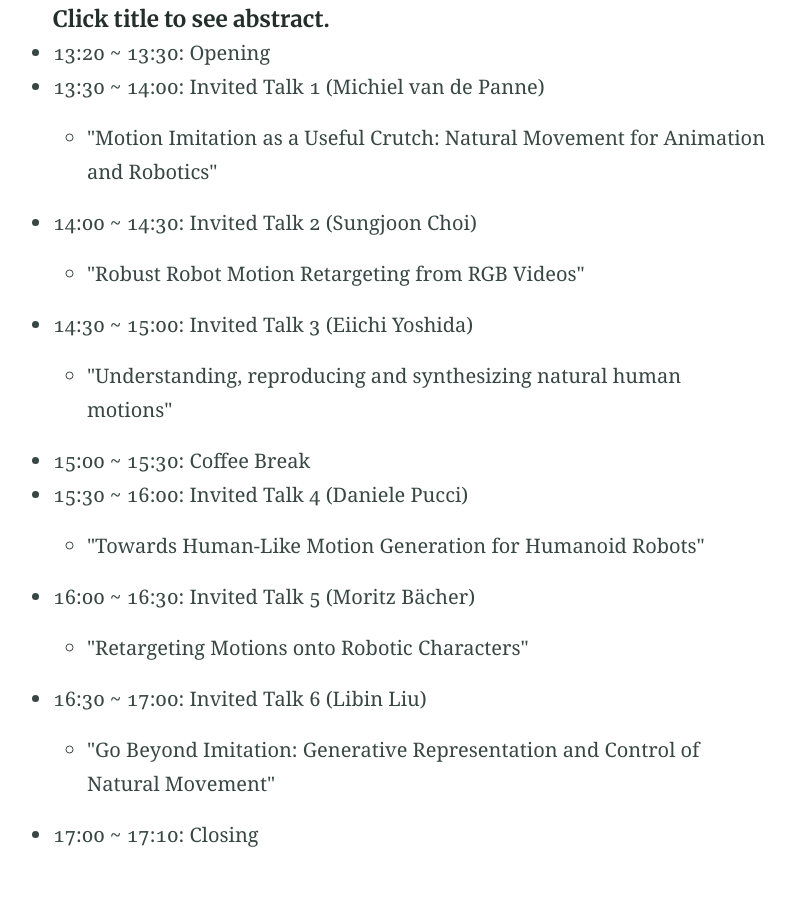
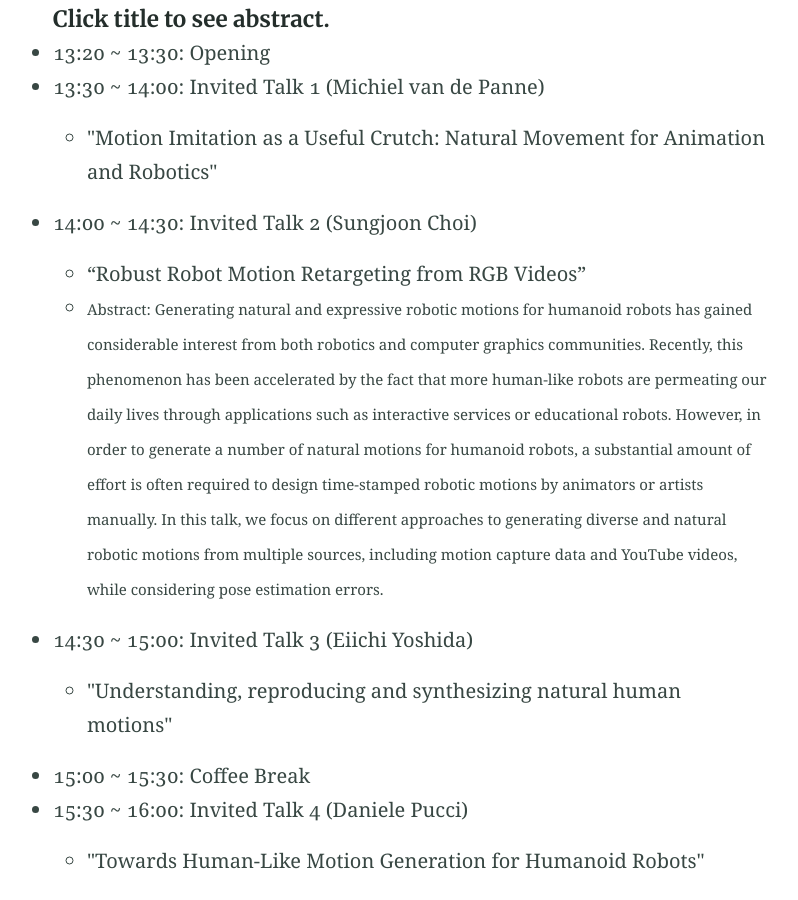
Before and after one commit to toward-natural-motion-generation/rss2023, a Jekyll site: the page built from speakers_and_program.md, in a window 1280 px wide and 900 px high, scrolled down 653 px. Shown: the whole window, without its empty margins (230-1028 px from the left). Built offline with Jekyll 4.4.1, drawn with Linux system fonts in a browser that asks for light colours.

Commit message:
try to show everything

```diff
--- a/speakers_and_program.md
+++ b/speakers_and_program.md
@@ -27,8 +27,8 @@
   * 13:30 ~ 14:00: Invited Talk 1 (Michiel van de Panne)
     * <Details><summary>"Motion Imitation as a Useful Crutch:  Natural Movement for Animation and Robotics"</summary><span style="font-size:15px">Abstract: The generation of purposeful and directable natural movement is a shared goal for animation and robotics. Computer animation methods have a long history of using motion capture data to produce high-quality kinematic motion. In contrast, for physics-based motion generation have long been split into two categories -- those that use motion capture data as a strong prior, and those that aim to generate the motion more directly from first principles. Currently, imitation of motion capture data leads to current state-of-the-art results, in motion quality, particularly when combined with reinforcement learning. However, I will argue that in the long term, imitation-based methods can be viewed as a convenient crutch while we develop better (and more directable) from-first-principles approaches. The belief here is that a combination of physics, compliant actuation, rich sensing, and highly-capable control ultimately underly natural motion.  We'll motivate these arguments with examples including brachiation, locomotion, high-jumps, getting up, and more.</span></Details>
   * 14:00 ~ 14:30: Invited Talk 2 (Sungjoon Choi)
-    * <Details><summary>"Robust Robot Motion Retargeting from RGB Videos"</summary><span style="font-size:15px">Abstract: Generating natural and expressive robotic motions for humanoid robots has gained considerable interest from both robotics and computer graphics communities. Recently, this phenomenon has been accelerated by the fact that more human-like robots are permeating our daily lives through applications such as interactive services or educational robots. However, in order to generate a number of natural motions for humanoid robots, a substantial amount of effort is often required to design time-stamped robotic motions by animators or artists manually. In this talk, we focus on different approaches to generating diverse and natural robotic motions from multiple sources, including motion capture data and YouTube videos, while considering pose estimation errors.
-</span></Details>
+    * "Robust Robot Motion Retargeting from RGB Videos"
+    * <span style="font-size:15px"> Abstract: Generating natural and expressive robotic motions for humanoid robots has gained considerable interest from both robotics and computer graphics communities. Recently, this phenomenon has been accelerated by the fact that more human-like robots are permeating our daily lives through applications such as interactive services or educational robots. However, in order to generate a number of natural motions for humanoid robots, a substantial amount of effort is often required to design time-stamped robotic motions by animators or artists manually. In this talk, we focus on different approaches to generating diverse and natural robotic motions from multiple sources, including motion capture data and YouTube videos, while considering pose estimation errors. </span>
   * 14:30 ~ 15:00: Invited Talk 3 (Eiichi Yoshida)
     * <Details><summary>"Understanding, reproducing and synthesizing natural human motions"</summary><span style="font-size:15px">Abstract: Human-likeliness in motions is one of the critical topics in research on human-robot interaction and also biomechanics. In this presentation, I will address human motion reproduction by humanoid robots and its application to evaluation of wearable assistive device. To what extent can we make the humanoid motions as close as humans' considering intrinsic difference in structure and actuation between humans and robots? We believe posing this question is helpful for natural motion understanding. In our approach, we formulated this question as an optimization problem of motion similarity, incorporating geometric morphing and constraints of the human and humanoid. Although there are still hardware limitation, we could retarget various human motions to a humanoid motions. By extracting specific feature of hip and knee motions of a lifting task, we contributed to standardization of wearable lumbar support robots. However, reproduction of human motion is halfway to the natural motion "generation": ultimately we aim at predicting, or synthesizing natural motions for anthropomorphic systems. Having this challenge in mind, I introduce recent an ongoing project focusing on analysis and synthesis of contact motions. Some preliminary results are reported on contact estimation from  motion only by using machine learning.
  </span></Details>
```
